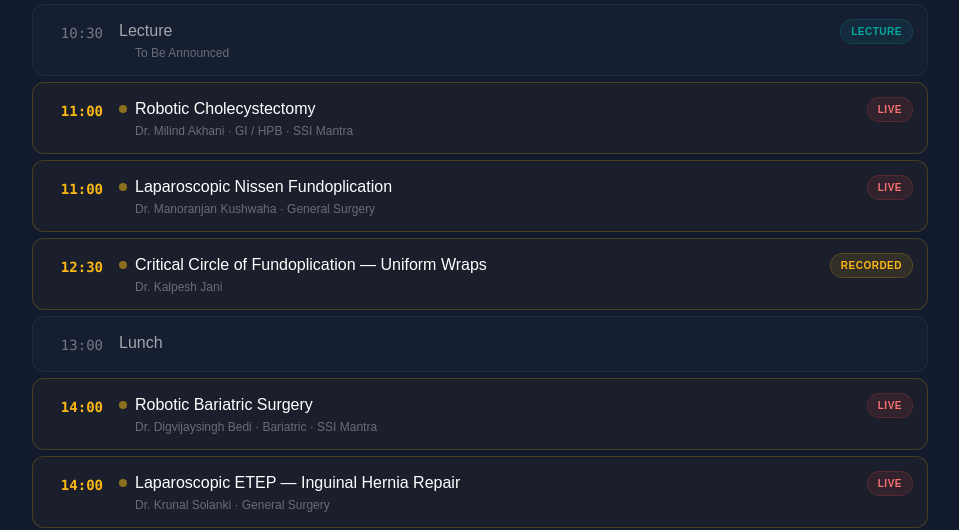
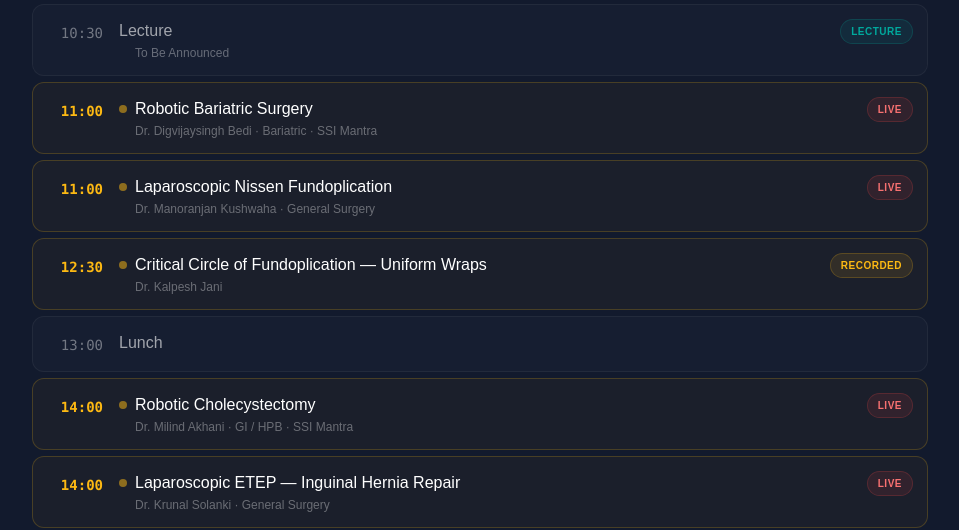
Before and after one commit to drkeyurpatel-wq/robolapcon, a Next.js app: page / in a window 1280 px wide. Shown: the part 4756-5286 px from the top of the page, without its empty margins (160-1119 px from the left). Built offline with nearby package versions, Linux system fonts and the light colour scheme.

Commit message:
Swap Day 2 robotic slots: Bedi (Bariatric) to 11:00, Akhani (Cholecystectomy) to 14:00

```diff
--- a/src/app/page.tsx
+++ b/src/app/page.tsx
@@ -42,11 +42,11 @@ const DAY2_SCHEDULE = [
   { time: '09:00', title: 'Robotic TAPP — Inguinal Hernia Repair', sub: 'Dr. Krunal Solanki · General Surgery · SSI Mantra', type: 'live', highlight: true },
   { time: '09:00', title: 'Laparoscopic ETEP — Incisional Hernia Repair', sub: 'Dr. Sameer Rege · General Surgery', type: 'live', highlight: true },
   { time: '10:30', title: 'Lecture', sub: 'To Be Announced', type: 'lecture' },
-  { time: '11:00', title: 'Robotic Cholecystectomy', sub: 'Dr. Milind Akhani · GI / HPB · SSI Mantra', type: 'live', highlight: true },
+  { time: '11:00', title: 'Robotic Bariatric Surgery', sub: 'Dr. Digvijaysingh Bedi · Bariatric · SSI Mantra', type: 'live', highlight: true },
   { time: '11:00', title: 'Laparoscopic Nissen Fundoplication', sub: 'Dr. Manoranjan Kushwaha · General Surgery', type: 'live', highlight: true },
   { time: '12:30', title: 'Critical Circle of Fundoplication — Uniform Wraps', sub: 'Dr. Kalpesh Jani', type: 'recorded', highlight: true },
   { time: '13:00', title: 'Lunch', type: 'break' },
-  { time: '14:00', title: 'Robotic Bariatric Surgery', sub: 'Dr. Digvijaysingh Bedi · Bariatric · SSI Mantra', type: 'live', highlight: true },
+  { time: '14:00', title: 'Robotic Cholecystectomy', sub: 'Dr. Milind Akhani · GI / HPB · SSI Mantra', type: 'live', highlight: true },
   { time: '14:00', title: 'Laparoscopic ETEP — Inguinal Hernia Repair', sub: 'Dr. Krunal Solanki · General Surgery', type: 'live', highlight: true },
   { time: '15:30', title: 'Laparoscopic PTEP — Umbilical Hernia Repair', sub: 'Dr. Sameer Rege · General Surgery', type: 'live', highlight: true },
   { time: '16:30', title: 'Panel Discussion + Interactive Q&A', type: 'panel' },
```
